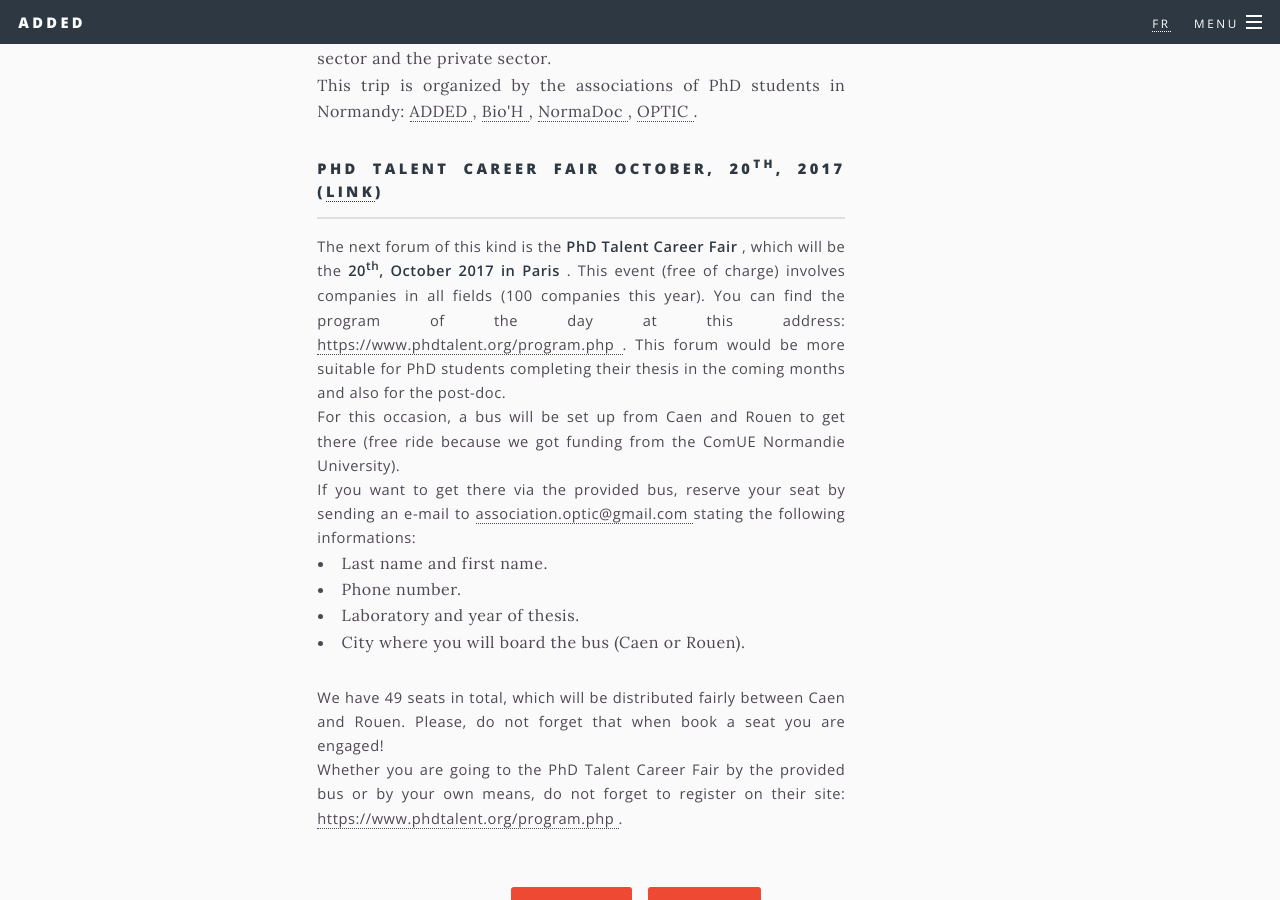
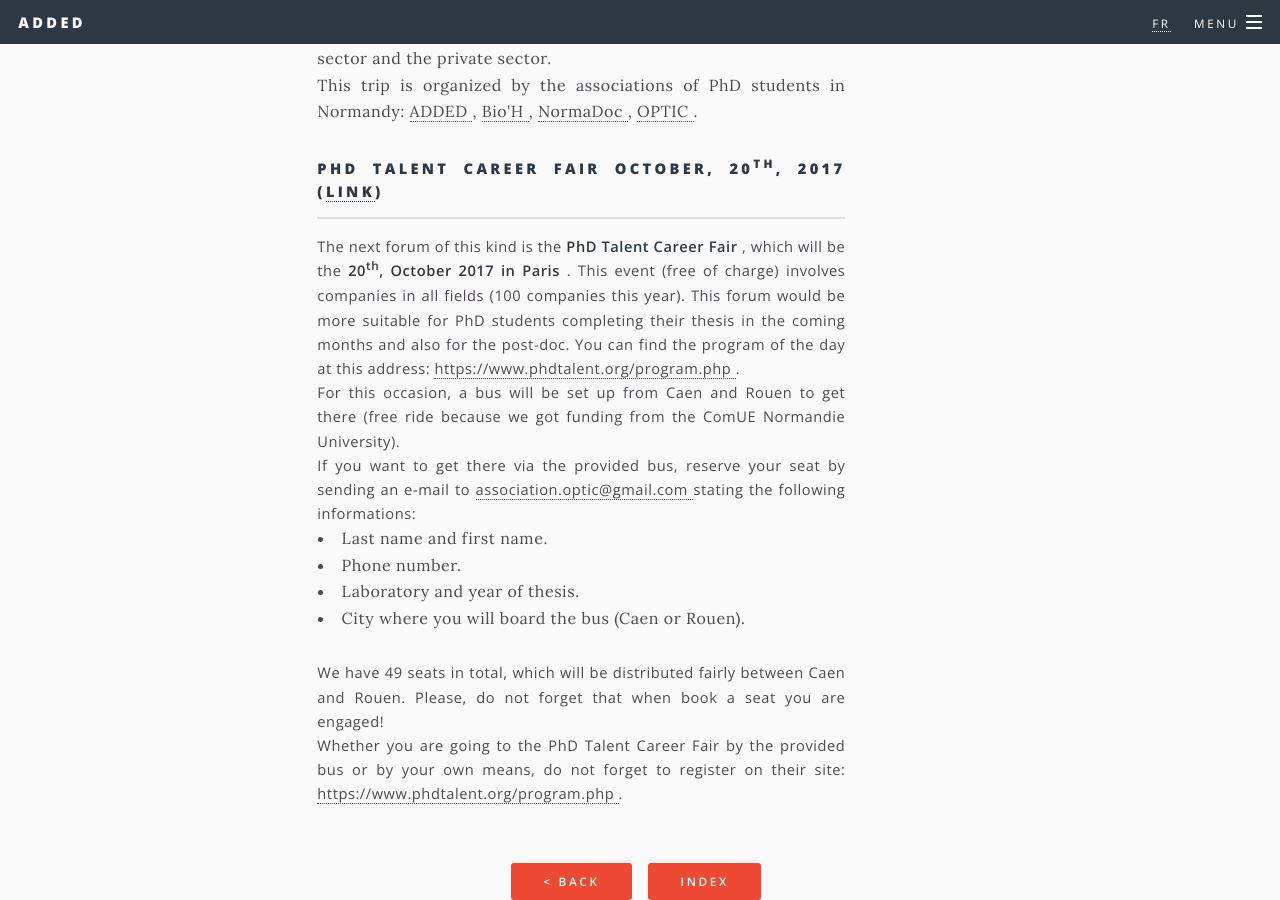
Before and after one commit to asso-added/asso-added.github.io, a Jekyll site: the page built from _posts/2017-10-00-forums-d-emploi-des-jd-octobre-en.md, in a window 1280 px wide and 900 px high, scrolled down 699 px. Built offline with Jekyll 4.4.1, drawn with Linux system fonts in a browser that asks for light colours; nearby versions of some CDN libraries; library files that are not in the unit come from our copies; comment, search, counter and statistics services are not loaded.

Commit message:
correction ... change sentence position.

```diff
--- a/_includes/forum-d-emploi-des-jeunes-docteurs-2017-oct-en.html
+++ b/_includes/forum-d-emploi-des-jeunes-docteurs-2017-oct-en.html
@@ -14,7 +14,7 @@
   </p>
   <h4>PhD Talent Career Fair October, 20<sup>th</sup>, 2017 (<a href="https://www.phdtalent.org/program.php">link</a>)</h4>
 <br>
-The next forum of this kind is the <b> PhD Talent Career Fair </b>, which will be the <b> 20<sup>th</sup>, October 2017 in Paris </b>. This event (free of charge) involves companies in all fields (100 companies this year). You can find the program of the day at this address: <a href="https://www.phdtalent.org/program.php"> https://www.phdtalent.org/program.php </a>. This forum would be more suitable for PhD students completing their thesis in the coming months and also for the post-doc.
+The next forum of this kind is the <b> PhD Talent Career Fair </b>, which will be the <b> 20<sup>th</sup>, October 2017 in Paris </b>. This event (free of charge) involves companies in all fields (100 companies this year). This forum would be more suitable for PhD students completing their thesis in the coming months and also for the post-doc. You can find the program of the day at this address: <a href="https://www.phdtalent.org/program.php"> https://www.phdtalent.org/program.php </a>.
 <br>
 For this occasion, a bus will be set up from Caen and Rouen to get there (free ride because we got funding from the ComUE Normandie University).
 <br>
--- a/_includes/forum-d-emploi-des-jeunes-docteurs-2017-oct-fr.html
+++ b/_includes/forum-d-emploi-des-jeunes-docteurs-2017-oct-fr.html
@@ -17,7 +17,7 @@
   </p>
   <h4>PhD Talent Career Fair 20 Octobre 2017 (<a href="https://www.phdtalent.org/program.php">lien</a>)</h4>
   <br>
-Le prochain forum de ce type est le <b>PhD Talent Career Fair</b>, qui se tiendra le <b>20 octobre 2017 à Paris</b>. Cet évènement (gratuit) fait intervenir des entreprises dans tous les domaines (100 entreprises cette année). Vous pouvez trouver le programme de la journée à cette adresse : <a href="https://www.phdtalent.org/program.php">https://www.phdtalent.org/program.php</a>. Ce forum serait plus adapté pour les doctorants terminant leur thèse dans les prochains mois et aussi pour les post-doc.
+Le prochain forum de ce type est le <b>PhD Talent Career Fair</b>, qui se tiendra le <b>20 octobre 2017 à Paris</b>. Cet évènement (gratuit) fait intervenir des entreprises dans tous les domaines (100 entreprises cette année). Ce forum serait plus adapté pour les doctorants terminant leur thèse dans les prochains mois et aussi pour les post-doc. Vous pouvez trouver le programme de la journée à cette adresse : <a href="https://www.phdtalent.org/program.php">https://www.phdtalent.org/program.php</a>.
 <br>
 Pour cette occasion, un bus sera mis en place au départ de Caen et de Rouen pour s'y rendre (trajet gratuit car nous avons obtenu le financement par la ComUE Normandie Université).
 <br>
```
